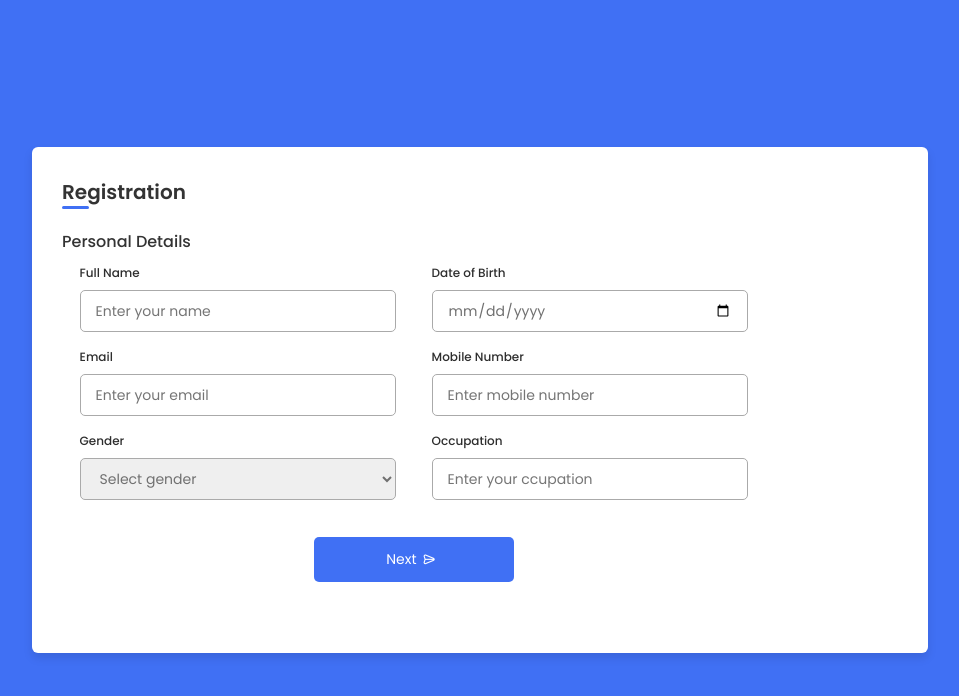
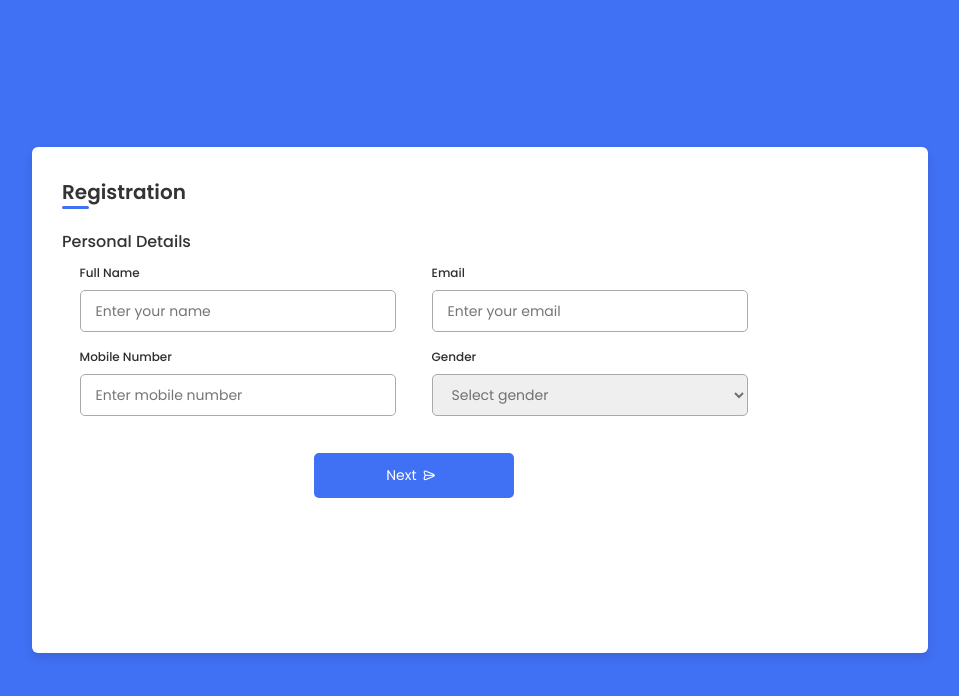
Before and after one commit to viktiwari12/MithaliProject, a plain HTML site: page index.html in a window 1280 px wide. Shown: the whole page, without its empty margins (160-1119 px from the left). Drawn offline with nearby package versions, Linux system fonts and the light colour scheme.

Commit message:
new commit

```diff
--- a/index.html
+++ b/index.html
@@ -30,11 +30,6 @@
                         </div>
 
                         <div class="input-field">
-                            <label>Date of Birth</label>
-                            <input type="date" placeholder="Enter birth date" required>
-                        </div>
-
-                        <div class="input-field">
                             <label>Email</label>
                             <input type="text" placeholder="Enter your email" required>
                         </div>
@@ -54,12 +49,9 @@
                             </select>
                         </div>
 
-                        <div class="input-field">
-                            <label>Occupation</label>
-                            <input type="text" placeholder="Enter your ccupation" required>
-                        </div>
+
                         <button class="nextBtn">
-                          <span class="btnText">Next</span>
+                          <span class="btnText"  >Next</span>
                           <i class="uil uil-navigator"></i>
                       </button>
                     </div>
```
